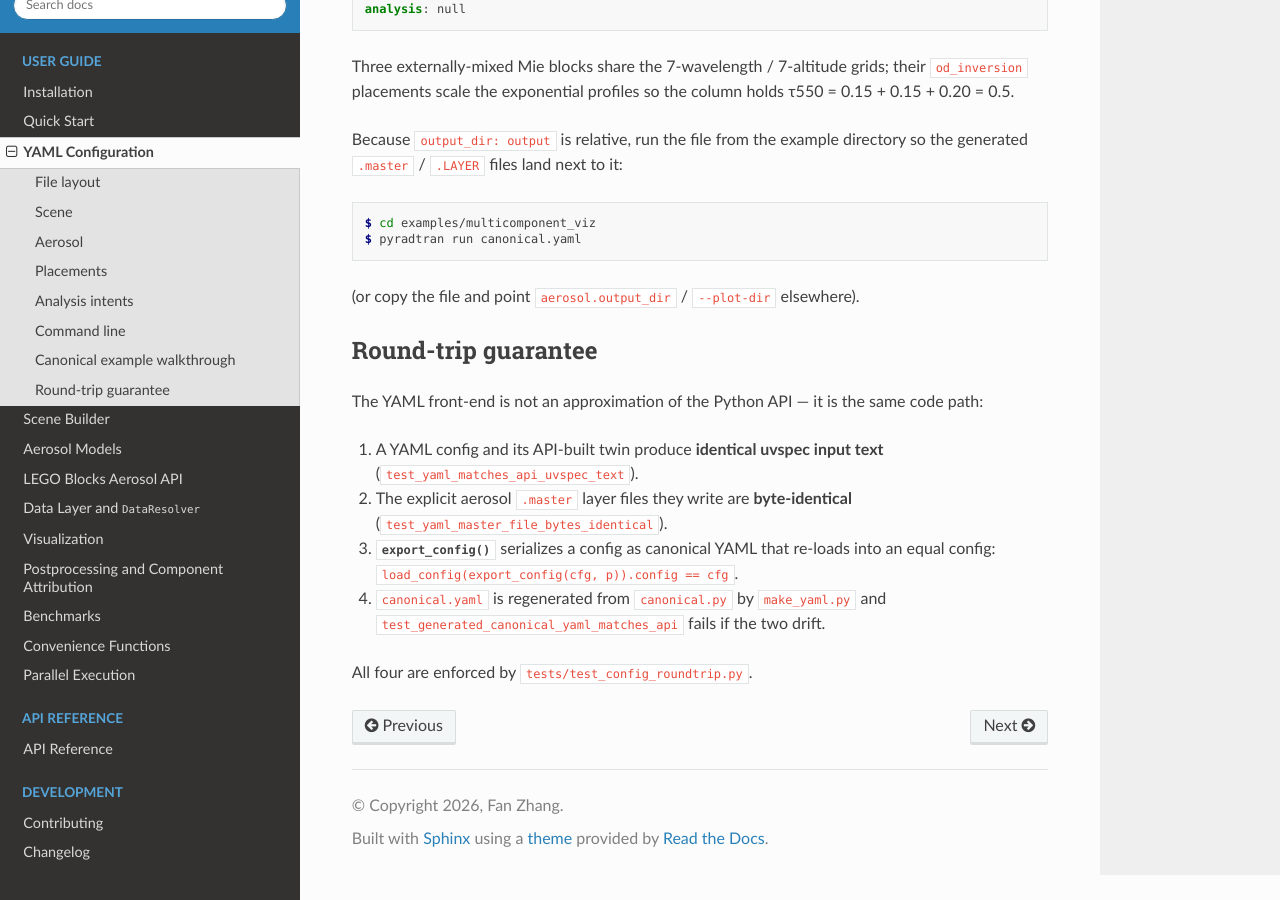
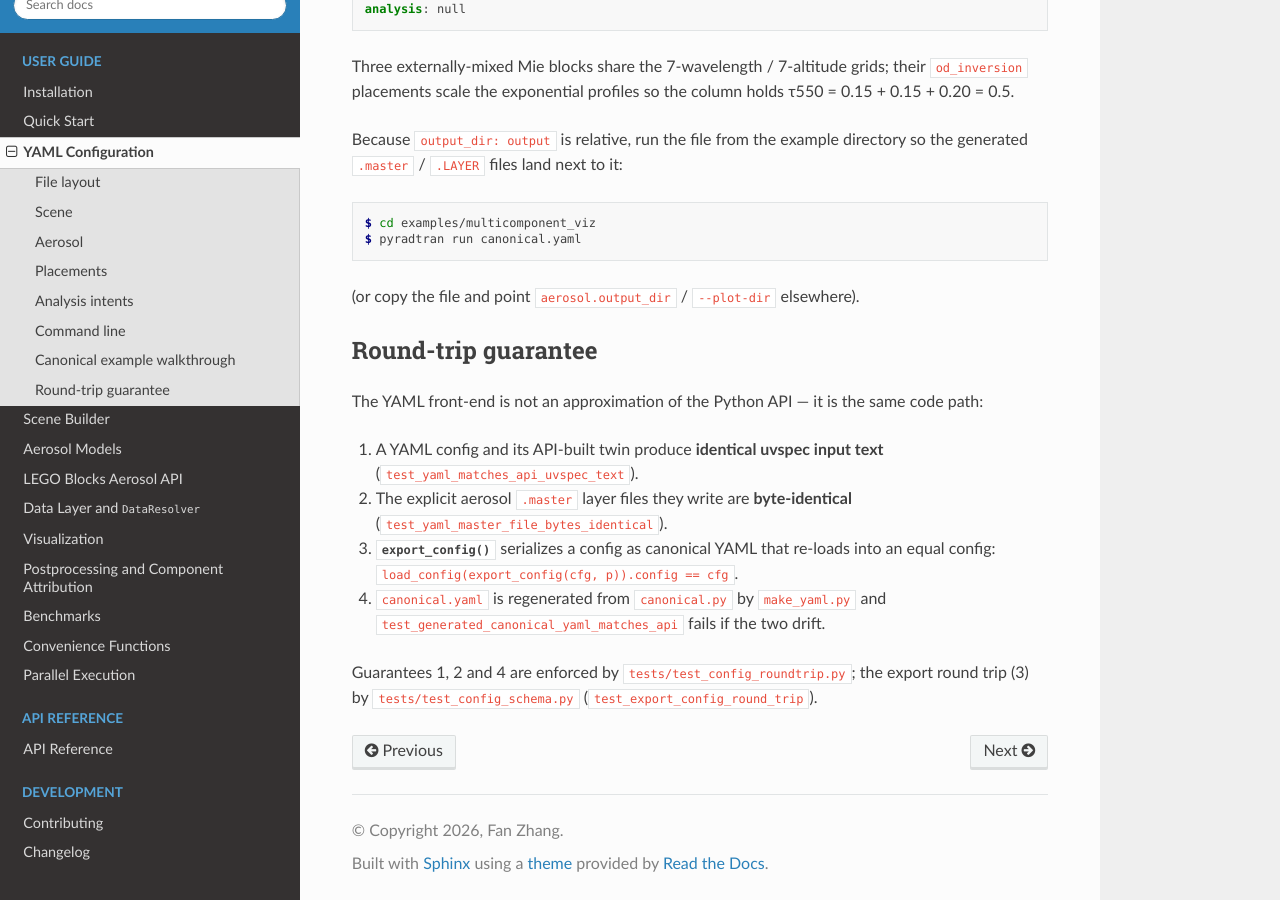
Before and after one commit to openEarthModelling/pyRadtran, a Sphinx documentation site: the page built from docs/guide/config.rst, in a window 1280 px wide and 900 px high, scrolled down 3963 px. Built offline with Sphinx 7.4.7 and the Read the Docs theme 3.1.0, drawn with Linux system fonts in a browser that asks for light colours.

Commit message:
docs: fix round-trip test attribution in config guide

```diff
--- a/docs/guide/config.rst
+++ b/docs/guide/config.rst
@@ -259,4 +259,6 @@ code path:
 4. ``canonical.yaml`` is regenerated from ``canonical.py`` by ``make_yaml.py``
    and ``test_generated_canonical_yaml_matches_api`` fails if the two drift.
 
-All four are enforced by ``tests/test_config_roundtrip.py``.
+Guarantees 1, 2 and 4 are enforced by ``tests/test_config_roundtrip.py``;
+the export round trip (3) by ``tests/test_config_schema.py``
+(``test_export_config_round_trip``).
```
